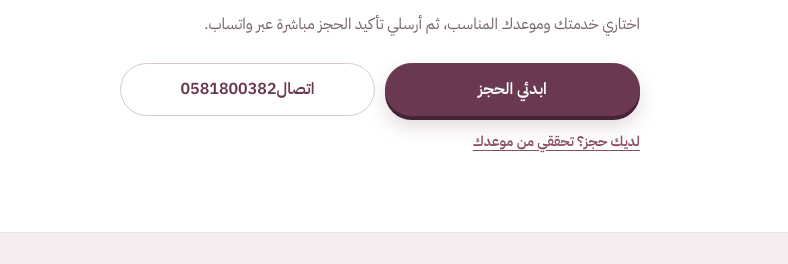
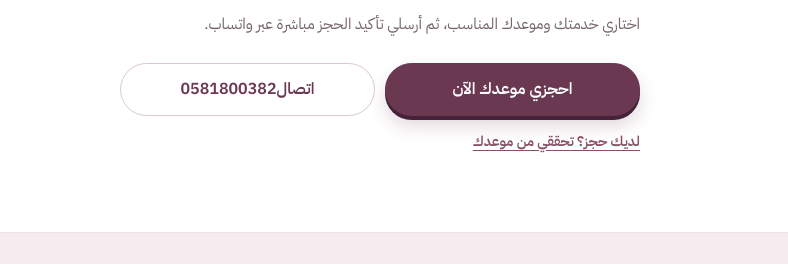
Before and after one commit to zarouali8022-cyber/alwan-noona, a plain HTML site: page index.html in a window 1280 px wide. Shown: the part 303-567 px from the top of the page, 492-1280 px from the left. Drawn offline with Linux system fonts and the light colour scheme.

Commit message:
Add files via upload

```diff
--- a/index.html
+++ b/index.html
@@ -362,7 +362,7 @@
     <h1 class="hero-title">احجزي موعدك<br>في <span class="accent">ثلاث خطوات</span></h1>
     <p class="tagline">اختاري خدمتك وموعدك المناسب، ثم أرسلي تأكيد الحجز مباشرة عبر واتساب.</p>
     <div class="hero-actions">
-      <a class="btn-primary btn-link" href="#book">ابدئي الحجز</a>
+      <a class="btn-primary btn-link" href="#book">احجزي موعدك الآن</a>
       <a class="btn-ghost" href="tel:0581800382">اتصال <span dir="ltr">0581800382</span></a>
     </div>
     <p class="hero-check"><a href="#check">لديك حجز؟ تحققي من موعدك</a></p>
```
